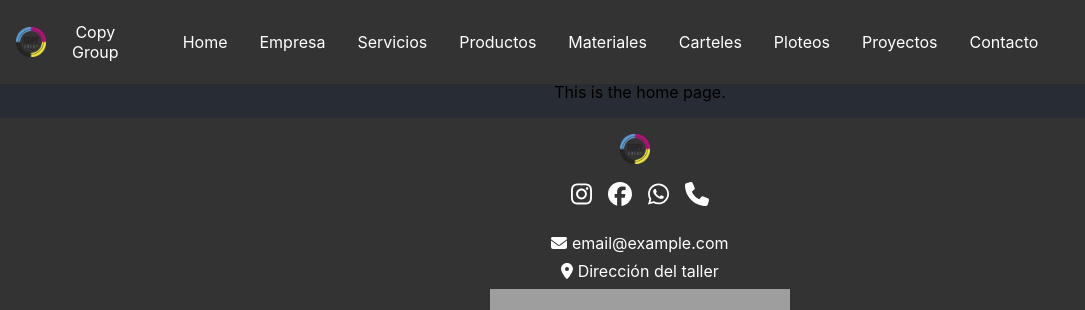
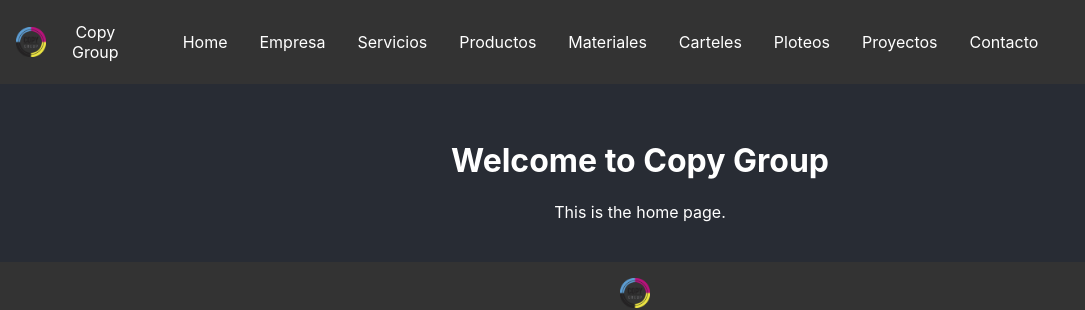
Before and after one commit to JoC204/CopyGroup, a React (Create React App) app in the folder copy-group/: page / in a window 1280 px wide. Shown: the top 310 px of the page, without its empty margins (0-1085 px from the left). Built offline with nearby package versions, Linux system fonts and the light colour scheme; grey boxes are pictures that could not be loaded.

Commit message:
Body-routes
fix: se mejoró los margenes de los Links y se incorporó el componente Home.js + Home.css

```diff
--- a/copy-group/src/App.js
+++ b/copy-group/src/App.js
@@ -4,6 +4,7 @@ import { BrowserRouter as Router, Routes, Route } from 'react-router-dom'; // Im
 // import PresentationImage from './components/PresentationImage';
 // import CopyLogo from './components/CopyLogo';
 import './styles/App.css';
+import './styles/Body-routes.css';
 import NavBar from './components/NavBar';
 import Home from './components/Home';
 import GalleryEmpresa from './components/ListMenu/GalleryEmpresa';
@@ -21,6 +22,7 @@ function App() {
     <Router>  {/* Wrap the app with Router */}
       <div className="App">
         <NavBar />
+        <div className='Body-routes'>
           <Routes>
             <Route path="/" element={<Home />} />  Default route
             <Route path="/empresa" element={<GalleryEmpresa />} />
@@ -33,6 +35,7 @@ function App() {
             <Route path="/contact" element={<Contact />} />
           </Routes>
         </div>
+      </div>
       <Footer />
     </Router>
   );
--- a/copy-group/src/components/Home.js
+++ b/copy-group/src/components/Home.js
@@ -1,8 +1,9 @@
 import React from 'react';
+import "../styles/Home.css"
 
 const Home = () => {
   return (
-    <div>
+    <div className='style'>
       <h1>Welcome to Copy Group</h1>
       <p>This is the home page.</p>
     </div>
--- /dev/null
+++ b/copy-group/src/styles/Body-routes.css
@@ -0,0 +1,6 @@
+.Body-routes{
+    margin: 7rem 1rem 1rem;
+    padding: 0.5rem;
+    color: #fff;
+    /* background-color: antiquewhite; */
+}
```
Also changed, not shown: copy-group/src/styles/Home.css (added). Lines whose indentation alone changed are shown as unchanged.
